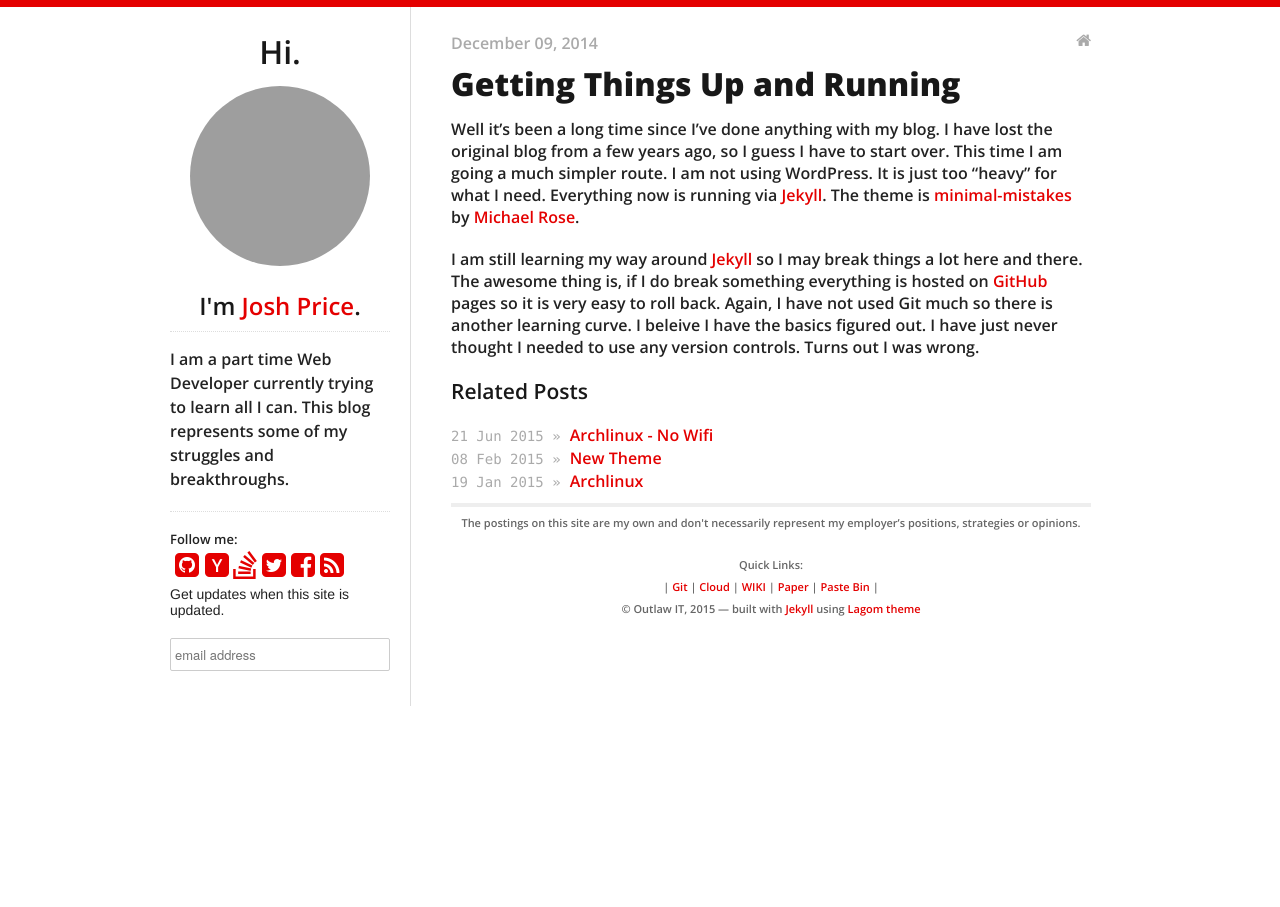
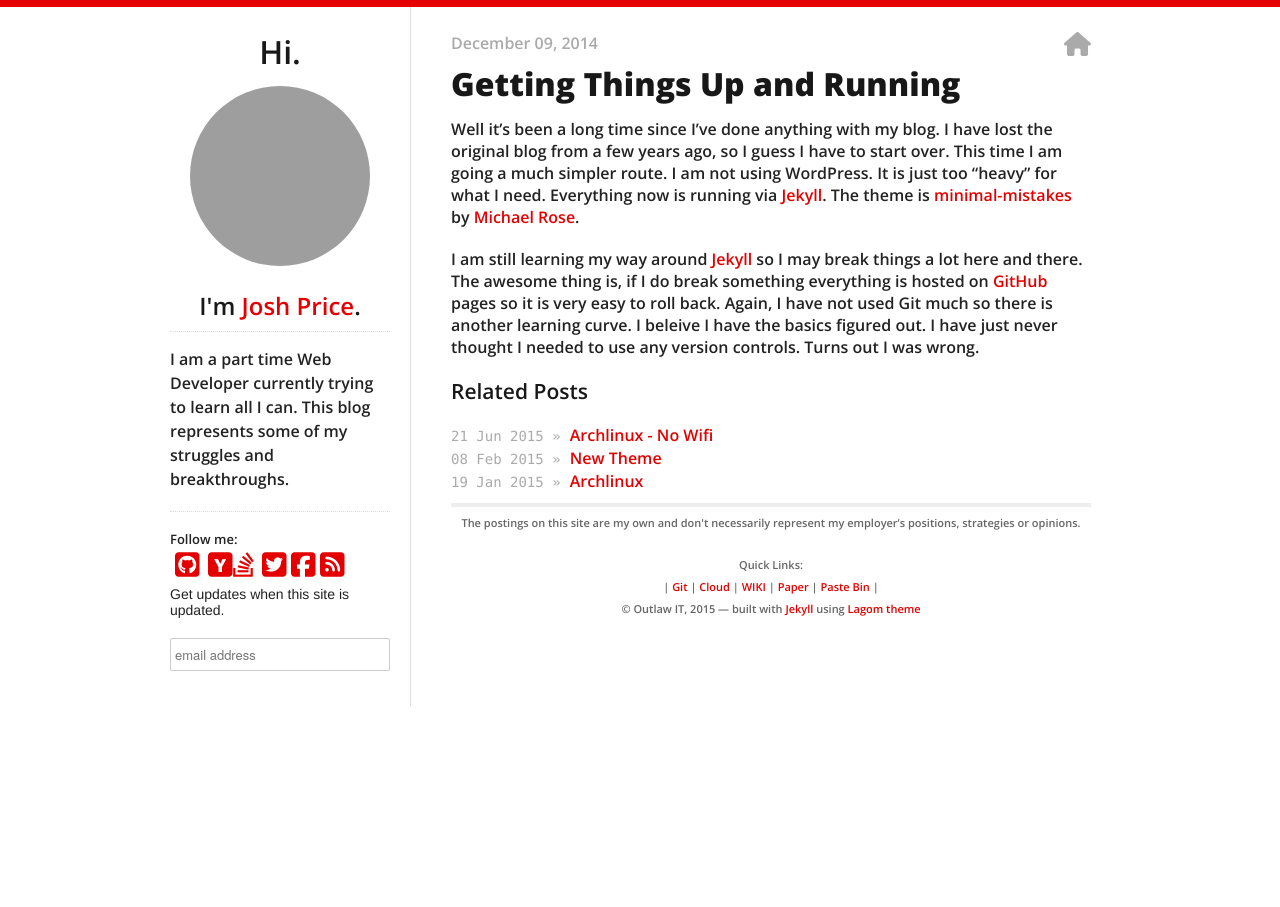
Before and after one commit to jprice/jprice.github.io, a Jekyll site: the page built from _posts/2014-12-08-getting-things-up-and-running.md, in a window 1280 px wide. Built offline with Jekyll 4.4.1, drawn with Linux system fonts in a browser that asks for light colours; nearby versions of some CDN libraries; comment, search, counter and statistics services are not loaded; grey boxes are pictures that could not be loaded.

Commit message:
changing fontawesome cdn

```diff
--- a/_layouts/default.html
+++ b/_layouts/default.html
@@ -16,7 +16,7 @@
   <link rel="alternate" type="application/atom+xml" title="{{ site.data.theme.name }}" href="{{site.url}}/atom.xml" />
 
   <link rel="stylesheet" href="/assets/css/all.css">
-  <link rel="stylesheet" href="//netdna.bootstrapcdn.com/font-awesome/4.0.1/css/font-awesome.min.css">
+  <link rel="stylesheet" href="https://use.fontawesome.com/8d1435321b.css">
   {% feed_meta %}
 </head>
 <body>
```
